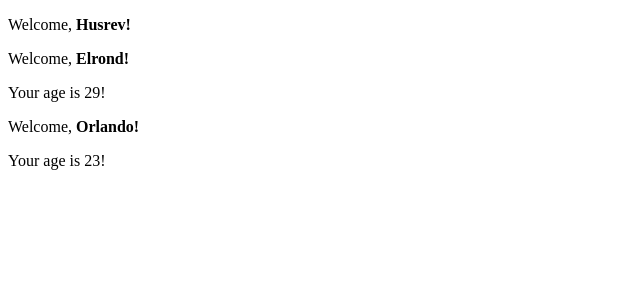
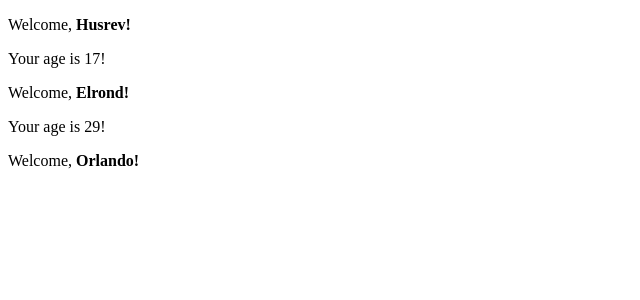
Before and after one commit to hsrvms/develhope-exercises, a React (Vite) app in the folder React/: page / in a window 1280 px wide. Shown: the top 300 px of the page, without its empty margins (0-640 px from the left). Built offline with nearby package versions, Linux system fonts and the light colour scheme.

Commit message:
22-conditional-rendering

```diff
--- a/React/src/components/Welcome.jsx
+++ b/React/src/components/Welcome.jsx
@@ -6,12 +6,12 @@ function Age({ age }) {
 	);
 }
 
-export default function Welcome({ name = "Orlando", age = 23 }) {
+export default function Welcome({ name = "Orlando", age}) {
 	return (
 		<>
 			<p>
 				Welcome, <strong>{name}!</strong>
-				{age > 18 && <Age age={age} />}
+				{age && <Age age={age} />}
 			</p>
 		</>
 	);
```
